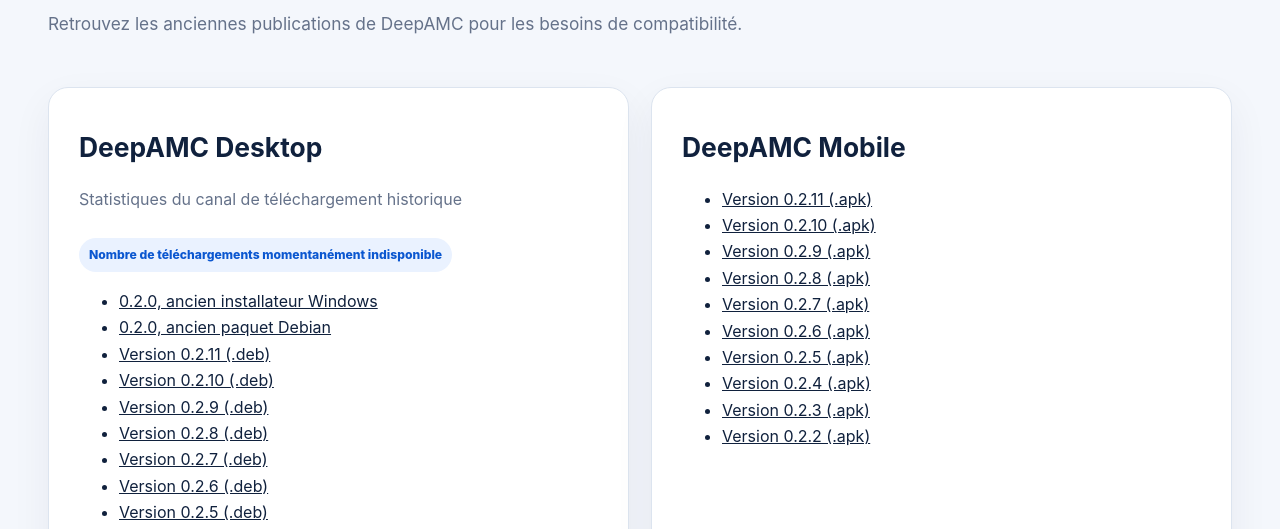
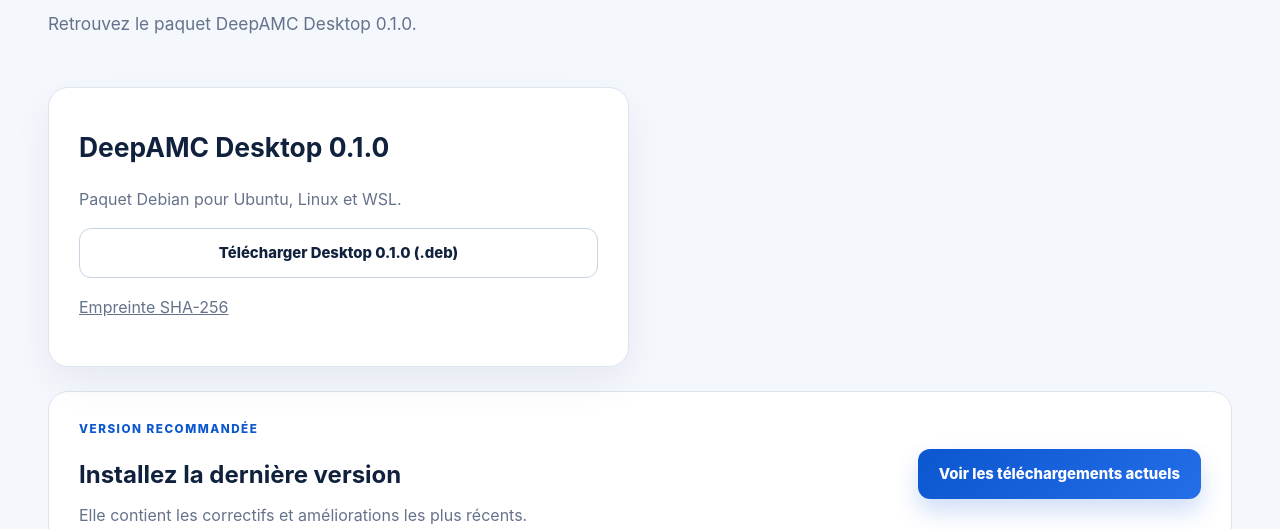
Before and after one commit to deepamcmobile/DeepAMC-Website, a plain HTML site: page archives/index.html in a window 1280 px wide. Shown: the part 271-800 px from the top of the page. Drawn offline with Linux system fonts and the light colour scheme; no server answers.

Commit message:
site: limiter les archives et replacer le compteur Desktop

```diff
--- a/archives/index.html
+++ b/archives/index.html
@@ -1,43 +1,15 @@
 <!doctype html>
 <html lang="fr"><head><meta charset="utf-8"><meta name="viewport" content="width=device-width, initial-scale=1"><meta name="description" content="Archives des anciennes versions officielles de DeepAMC Mobile et Desktop."><link rel="canonical" href="https://deepamc.app/archives/"><title>Archives — DeepAMC</title><link rel="icon" href="/assets/deepamc-mark.svg" type="image/svg+xml"><link rel="stylesheet" href="/assets/site.css"></head>
 <body><a class="skip-link" href="#contenu">Aller au contenu</a><header class="site-header"><a class="brand" href="/"><img src="/assets/deepamc-mark.svg" alt="" width="44" height="44"><span><strong>DeepAMC</strong><small>AMC sur Mobile</small></span></a><button class="menu-button" type="button" aria-expanded="false" aria-controls="main-navigation">Menu</button><nav id="main-navigation"><a href="/">Présentation</a><a href="/tarifs/">Tarifs</a><a href="/aide/">Aide</a><a href="/support/">Support</a><a class="active" href="/archives/">Archives</a><a class="nav-download" href="/telechargements/">Télécharger</a></nav></header>
-<main id="contenu" class="page-main wide"><div class="page-heading"><p class="eyebrow">VERSIONS ANTÉRIEURES</p><h1>Archives DeepAMC</h1><p>Retrouvez les anciennes publications de DeepAMC pour les besoins de compatibilité.</p></div>
-<section class="release-grid" aria-label="Anciennes publications">
+<main id="contenu" class="page-main wide"><div class="page-heading"><p class="eyebrow">VERSIONS ANTÉRIEURES</p><h1>Archives DeepAMC</h1><p>Retrouvez le paquet DeepAMC Desktop 0.1.0.</p></div>
+<section class="release-grid" aria-label="Version archivée">
   <article class="release-card" id="desktop">
-    <h2>DeepAMC Desktop</h2>
-    <p>Statistiques du canal de téléchargement historique</p>
-    <p class="download-count" data-download-count="desktop" aria-live="polite">Chargement du nombre de téléchargements…</p>
-    <ul>
-      <li><a href="/downloads/DeepAMC-Desktop-0.2.0-Windows-Setup.exe" download>0.2.0, ancien installateur Windows</a></li>
-      <li><a href="/downloads/archives/deepamc-desktop_0.2.0_all.deb" download>0.2.0, ancien paquet Debian</a></li>
-      <li><a href="/downloads/deepamc-desktop_0.2.11_all.deb" download>Version 0.2.11 (.deb)</a></li>
-<li><a href="/downloads/deepamc-desktop_0.2.10_all.deb" download>Version 0.2.10 (.deb)</a></li>
-<li><a href="/downloads/deepamc-desktop_0.2.9_all.deb" download>Version 0.2.9 (.deb)</a></li>
-<li><a href="/downloads/deepamc-desktop_0.2.8_all.deb" download>Version 0.2.8 (.deb)</a></li>
-<li><a href="/downloads/deepamc-desktop_0.2.7_all.deb" download>Version 0.2.7 (.deb)</a></li>
-<li><a href="/downloads/deepamc-desktop_0.2.6_all.deb" download>Version 0.2.6 (.deb)</a></li>
-<li><a href="/downloads/deepamc-desktop_0.2.5_all.deb" download>Version 0.2.5 (.deb)</a></li>
-<li><a href="/downloads/deepamc-desktop_0.2.4_all.deb" download>Version 0.2.4 (.deb)</a></li>
-<li><a href="/downloads/deepamc-desktop_0.2.3_all.deb" download>Version 0.2.3 (.deb)</a></li>
-<li><a href="/downloads/deepamc-desktop_0.2.2_all.deb" download>Version 0.2.2 (.deb)</a></li>
-<li><a href="/downloads/deepamc-desktop_0.2.1_all.deb" download>Version 0.2.1 (.deb)</a></li>
-<li><a href="/downloads/deepamc-desktop_0.1.0_all.deb" download>Version 0.1.0 (.deb)</a></li>
-    </ul>
-  </article>
-  <article class="release-card" id="mobile">
-    <h2>DeepAMC Mobile</h2>
-    <ul>
-      <li><a href="/downloads/DeepAMC-Mobile-0.2.11.apk" download>Version 0.2.11 (.apk)</a></li>
-<li><a href="/downloads/DeepAMC-Mobile-0.2.10.apk" download>Version 0.2.10 (.apk)</a></li>
-<li><a href="/downloads/DeepAMC-Mobile-0.2.9.apk" download>Version 0.2.9 (.apk)</a></li>
-<li><a href="/downloads/DeepAMC-Mobile-0.2.8.apk" download>Version 0.2.8 (.apk)</a></li>
-<li><a href="/downloads/DeepAMC-Mobile-0.2.7.apk" download>Version 0.2.7 (.apk)</a></li>
-<li><a href="/downloads/DeepAMC-Mobile-0.2.6.apk" download>Version 0.2.6 (.apk)</a></li>
-<li><a href="/downloads/DeepAMC-Mobile-0.2.5.apk" download>Version 0.2.5 (.apk)</a></li>
-<li><a href="/downloads/DeepAMC-Mobile-0.2.4.apk" download>Version 0.2.4 (.apk)</a></li>
-<li><a href="/downloads/DeepAMC-Mobile-0.2.3.apk" download>Version 0.2.3 (.apk)</a></li>
-<li><a href="/downloads/DeepAMC-Mobile-0.2.2.apk" download>Version 0.2.2 (.apk)</a></li>
-    </ul>
+    <h2>DeepAMC Desktop 0.1.0</h2>
+    <p>Paquet Debian pour Ubuntu, Linux et WSL.</p>
+    <div class="release-actions">
+      <a class="button secondary" href="/downloads/deepamc-desktop_0.1.0_all.deb" download>Télécharger Desktop 0.1.0 (.deb)</a>
+    </div>
+    <p><a href="/downloads/deepamc-desktop_0.1.0_all.deb.sha256">Empreinte SHA-256</a></p>
   </article>
 </section>
 <section class="archive-callout"><div><p class="eyebrow">VERSION RECOMMANDÉE</p><h2>Installez la dernière version</h2><p>Elle contient les correctifs et améliorations les plus récents.</p></div><a class="button primary" href="/telechargements/">Voir les téléchargements actuels</a></section></main>
```
Also changed, not shown: telechargements/index.html (+3 -1 lines).
